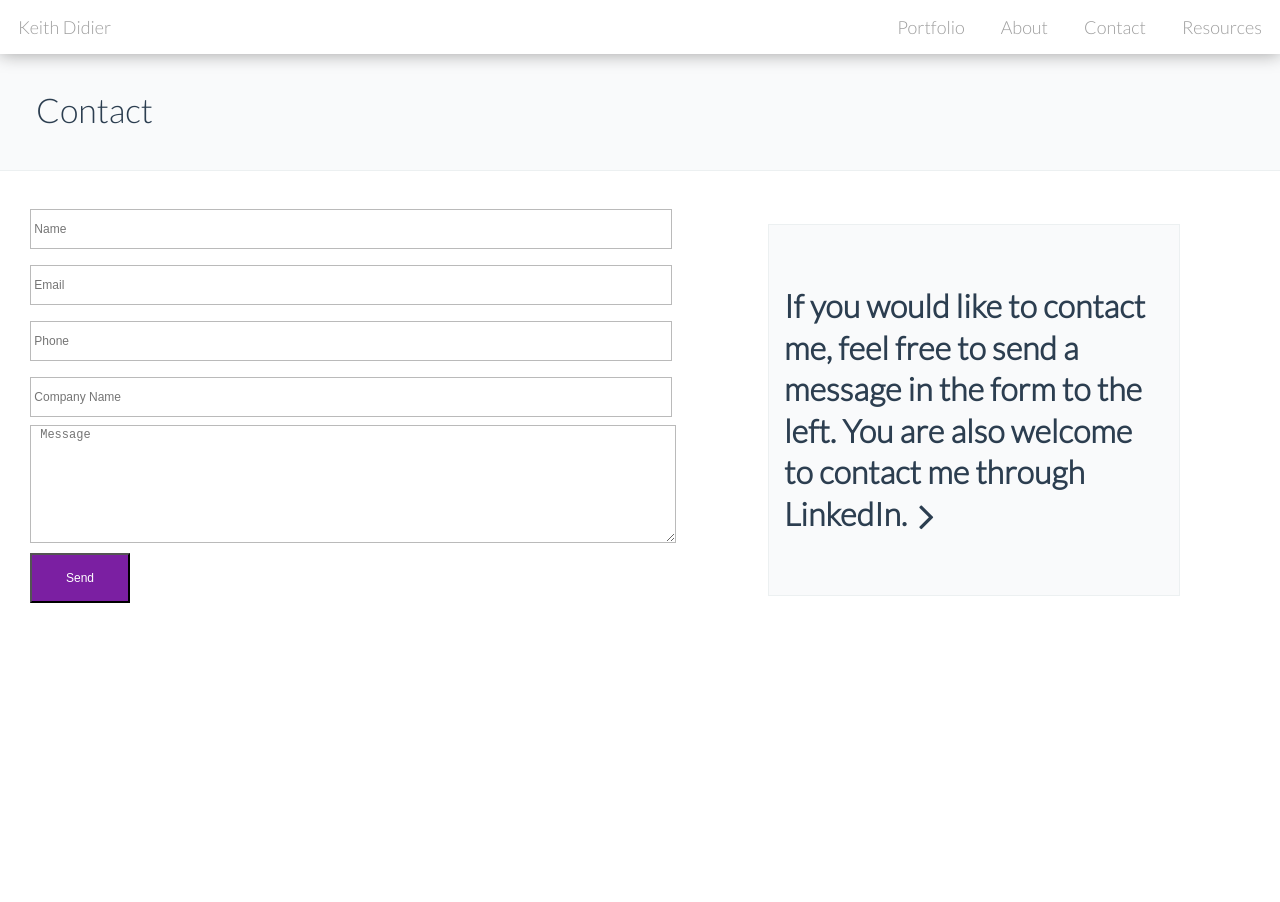
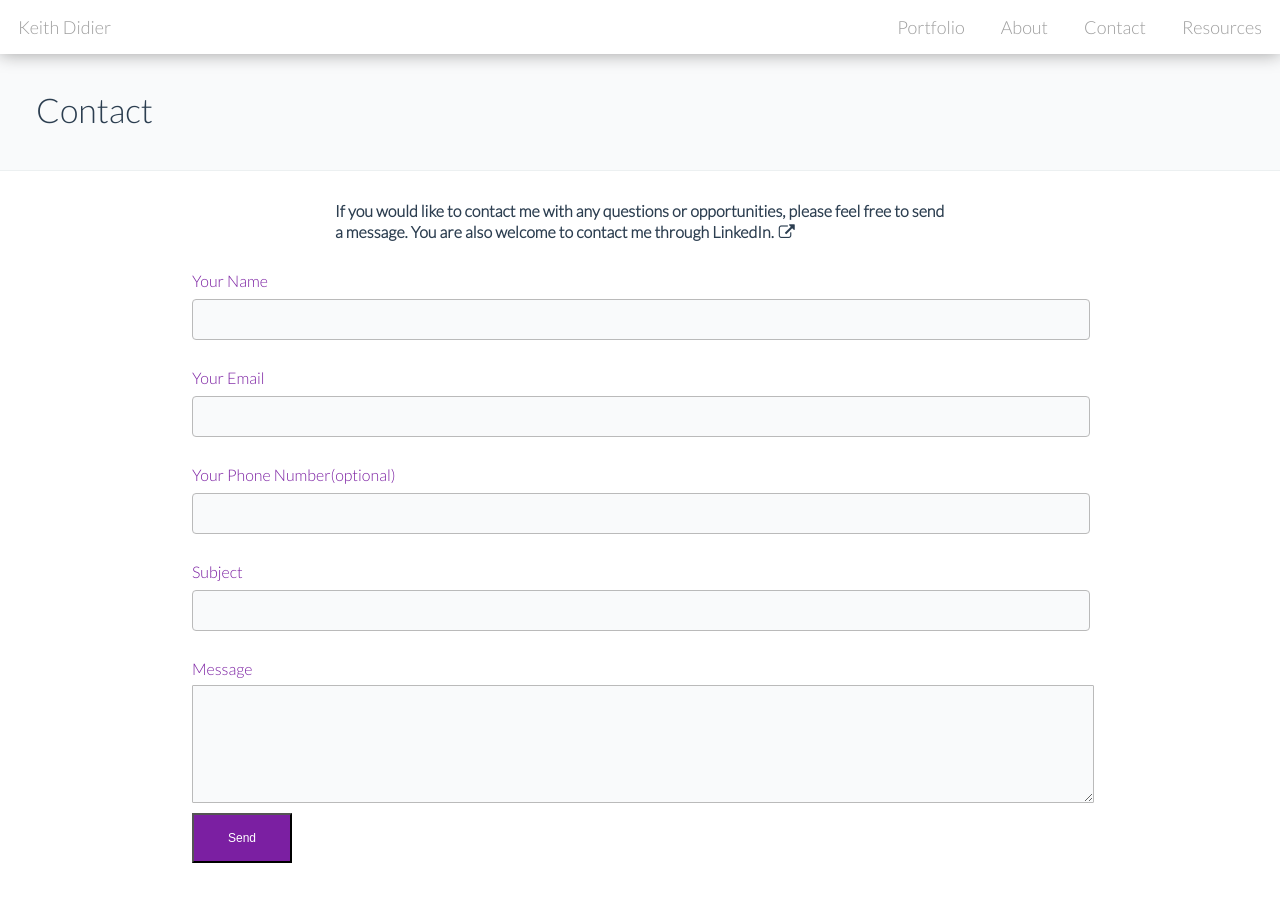
Before and after one commit to keithdidier/portfolio-website, a React (Create React App) app: page /contact in a window 1280 px wide. Shown: the top 902 px of the page. Before the commit the page ends 800 px from the top, so only its background shows below. Built offline with nearby package versions, Linux system fonts and the light colour scheme.

Commit message:
working on contact form

```diff
--- a/main.scss
+++ b/main.scss
@@ -4,6 +4,7 @@
 $theme-color: #7B1FA2;
 $primary-color: #2c3e50;
 $secondary-color: #bababa;
+$tertiary-color: #f9fafb;
 $text-color: #9E9E9E;
 
 // Fonts
--- a/src/components/Contact/Contact.css
+++ b/src/components/Contact/Contact.css
@@ -1,21 +1,5 @@
 @import url("https://fonts.googleapis.com/css?family=Lato:300");
-@-webkit-keyframes fadeIn {
-  0% {
-    opacity: 0; }
-  100% {
-    opacity: 1; } }
-
-@keyframes fadeIn {
-  0% {
-    opacity: 0; }
-  100% {
-    opacity: 1; } }
-
 #contact-wrapper {
-  -webkit-animation-name: fadeIn;
-  animation-name: fadeIn;
-  -webkit-animation-duration: 1s;
-  animation-duration: .64s;
   padding: 50px 0;
   color: #9E9E9E;
   font-family: "Lato", sans-serif; }
@@ -38,72 +22,78 @@
   padding: 30px 10px 0 10px;
   color: #2c3e50;
   font-weight: 700; }
-  .contact-para .fa-angle-right {
-    margin-left: 8px;
-    color: #2c3e50; }
+  .contact-para p {
+    font-size: 1em;
+    font-weight: 900;
+    margin: 0 15px;
+    color: #2c3e50;
+    line-height: 130%; }
+    .contact-para p .fa-external-link {
+      margin-left: 5px;
+      color: #2c3e50; }
 
 .post-message {
   display: flex;
   flex-direction: column;
-  padding: 30px 10px 0 10px; }
+  padding: 30px 10px 0 10px;
+  color: #7B1FA2; }
   .post-message input {
     border: 1px solid #bababa;
-    margin: 8px 0;
+    margin: 10px 0 30px 0;
     padding: 12px 0;
     outline: none;
-    font-size: 12px; }
+    background-color: #f9fafb;
+    border-radius: 4px; }
+  .post-message textarea {
+    margin-top: 8px;
+    background-color: #f9fafb;
+    border-radius: 1px;
+    resize: vertical; }
+  .post-message .send-message {
+    padding: 10px 0 0 0; }
+    .post-message .send-message button {
+      width: 100px;
+      height: 50px;
+      font-size: 12px;
+      background-color: #7B1FA2;
+      color: #fff;
+      cursor: pointer;
+      outline: none; }
+    .post-message .send-message button:hover {
+      opacity: 0.8;
+      transition: .64s; }
 
 #write-message {
   border: 1px solid #bababa;
   outline: none;
   font-size: 12px; }
 
-.send-message {
-  padding: 8px 0 0 10px; }
-  .send-message button {
-    width: 100px;
-    height: 50px;
-    font-size: 12px;
-    background-color: #7B1FA2;
-    color: #fff;
-    cursor: pointer;
-    outline: none; }
-  .send-message button:hover {
-    opacity: 0.8;
-    transition: .64s; }
-
 @media (min-width: 1024px) {
-  .view-title {
+  #contact-wrapper .view-title {
     padding-left: 26px; }
-  .post-message {
-    display: inline-block;
-    padding-left: 30px; }
-    .post-message input {
-      width: 50vw; }
-    .post-message textarea {
-      width: 50vw; }
-  .send-message {
-    padding-left: 30px; }
-  .contact-para {
-    position: absolute;
-    top: 28%;
-    left: 60%;
-    width: 32vw;
-    padding: 60px 0;
-    background: #f9fafb;
+  #contact-wrapper .post-message {
+    width: 70%;
+    margin: 0 auto; }
+    #contact-wrapper .post-message input {
+      width: 100%; }
+    #contact-wrapper .post-message textarea {
+      width: 100%; }
+    #contact-wrapper .post-message .send-message {
+      padding: 10px 0 0 0; }
+  #contact-wrapper .contact-para {
+    width: 50%;
+    margin: 0 auto;
     word-break: break-word;
-    border: 1px solid #ecf0f1;
     font-family: "Lato", sans-serif; }
-    .contact-para p {
-      font-size: 2em;
+    #contact-wrapper .contact-para p {
+      font-size: 1em;
       font-weight: 900;
-      margin: 0 15px;
       color: #2c3e50;
       line-height: 130%; }
-      .contact-para p .fa-angle-right {
-        margin-left: 12px;
+      #contact-wrapper .contact-para p .fa-external-link {
+        margin-left: 5px;
         text-decoration: none;
         color: #2c3e50; }
-        .contact-para p .fa-angle-right:hover {
+        #contact-wrapper .contact-para p .fa-external-link:hover {
           cursor: pointer;
           color: #7B1FA2; } }
--- a/src/components/Contact/Contact.js
+++ b/src/components/Contact/Contact.js
@@ -7,7 +7,8 @@ export default class Contact extends Component {
         super();
 
         this.state = {
-            open: false
+            open: false,
+            value: ""
         }
     }
 
@@ -23,6 +24,31 @@ export default class Contact extends Component {
         });
     };
 
+    handleChange = (event) => {
+        this.setState({
+            value: event.target.value
+        });
+    };
+
+    handleSubmit = (event) => {
+        this.handleTouchTap();
+        event.preventDefault();
+    };
+
+    // handleInput = (input, value) => {
+    //     this.setState({
+    //         input: value
+    //     });
+    //     console.log(input);
+    // };
+
+    // isInputGiven = () => {
+    //     if(this.handleInput > 0) {
+    //         alert("Submited")
+    //         console.log(this.state.handleInput)
+    //     };
+    // };
+
     render() {
         return(
             <section id="contact-wrapper">
@@ -30,27 +56,32 @@ export default class Contact extends Component {
                     <h1>Contact</h1>
                 </div>
                 <section className="contact-para">
-                    <p>If you would like to contact me,
-                        feel free to send a message in the form to the left.
+                    <p>If you would like to contact me with any questions or opportunities,
+                        please feel free to send a message.
                         You are also welcome to contact me through LinkedIn.
                         <a href="https://www.linkedin.com/in/keithdidier/" target="_blank">
-                            <i className="fa fa-angle-right fa-lg" aria-hidden="true"></i>
+                            <i className="fa fa-external-link" aria-hidden="true"></i>
                         </a>
                     </p>
                 </section>
-                <form className="post-message">
-                    <input type="text" placeholder=" Name"/>
-                    <input type="text" placeholder=" Email"/>
-                    <input type="text" placeholder=" Phone"/>
-                    <input type="text" placeholder=" Company Name"/>
+                <form className="post-message" onSubmit={this.handleSubmit}>
+                    <span>Your Name</span>
+                    <input type="text" required onChange={this.handleChange}/>
+                    <span>Your Email</span>
+                    <input type="text" required/>
+                    <span>Your Phone Number(optional)</span>
+                    <input type="text"/>
+                    <span>Subject</span>
+                    <input type="text"/>
+                    <span>Message</span>
                     <textarea
                     id="write-message"
                     rows="8" cols="50"
-                    placeholder=" Message"></textarea>
+                    ></textarea>
+                    <div className="send-message">
+                        <button onClick={this.isInputGiven} type="submit">Send</button>
+                    </div>
                 </form>
-                <div className="send-message">
-                    <button onClick={this.handleTouchTap} type="submit">Send</button>
-                </div>
                 <MuiThemeProvider>
                     <Snackbar
                     open={this.state.open}
--- a/src/components/Contact/Contact.scss
+++ b/src/components/Contact/Contact.scss
@@ -1,19 +1,19 @@
 @import "main.scss";
 
-@-webkit-keyframes fadeIn {
-    0% {opacity: 0;}
-    100% {opacity: 1;}
-    }
-    @keyframes fadeIn {
-    0% {opacity: 0;}
-    100% {opacity: 1;}
-    }
+// @-webkit-keyframes fadeIn {
+//     0% {opacity: 0;}
+//     100% {opacity: 1;}
+//     }
+//     @keyframes fadeIn {
+//     0% {opacity: 0;}
+//     100% {opacity: 1;}
+//     }
 
 #contact-wrapper {
-    -webkit-animation-name: fadeIn;
-    animation-name: fadeIn;
-    -webkit-animation-duration: 1s;
-    animation-duration: .64s;
+    // -webkit-animation-name: fadeIn;
+    // animation-name: fadeIn;
+    // -webkit-animation-duration: 1s;
+    // animation-duration: .64s;
     padding: 50px 0;
     color: $text-color;
     font-family: $primary-font;
@@ -41,10 +41,16 @@
     padding: 30px 10px 0 10px;
     color: $primary-color;
     font-weight: 700;
-
-    .fa-angle-right {
-        margin-left: 8px;
+    p {
+        font-size: 1em;
+        font-weight: 900;
+        margin: 0 15px;
         color: $primary-color;
+        line-height: 130%;
+        .fa-external-link {
+            margin-left: 5px;
+            color: $primary-color;
+        }
     }
 }
 
@@ -52,26 +58,23 @@
     display: flex;
     flex-direction: column;
     padding: 30px 10px 0 10px;
-    // width: 70%;
-
+    color: $theme-color;
         input {
             border: 1px solid $secondary-color;
-        margin: 8px 0;
+            margin: 10px 0 30px 0;
             padding: 12px 0;
             outline: none;
-        font-size: 12px;
+            background-color: #f9fafb;
+            border-radius: 4px;
         }
+        textarea {
+            margin-top: 8px;
+            background-color: #f9fafb;
+            border-radius: 1px;
+            resize: vertical;
         }
-
-#write-message {
-    border: 1px solid $secondary-color;
-    outline: none;
-    font-size: 12px;
-}
-
         .send-message {
-    padding: 8px 0 0 10px;
-
+            padding: 10px 0 0 0;
             button {
                 width: 100px;
                 height: 50px;
@@ -87,49 +90,46 @@
                 transition: .64s;
             }
         }
+}
+
+#write-message {
+    border: 1px solid $secondary-color;
+    outline: none;
+    font-size: 12px;
+}
 
 @media(min-width: 1024px) {
+    #contact-wrapper {
 
         .view-title {
             padding-left: 26px;
         }
-
         .post-message {
-        display: inline-block;
-        padding-left: 30px;
+            width: 70%;
+            margin: 0 auto;
             input{
-           width: 50vw;
+            width: 100%;
             }
             textarea{
-            width: 50vw;
+                width: 100%;
+            }
+            .send-message {
+                padding: 10px 0 0 0;
             }
         }
-
-    .send-message {
-        padding-left: 30px;
-    }
-
         .contact-para {
-        position: absolute;
-        top: 28%;
-        left: 60%;
-        width: 32vw;
-        padding: 60px 0;
-        background: #f9fafb;
+            width: 50%;
+            margin: 0 auto;
             word-break: break-word;
-        // box-shadow: 0 0 1em 0 $text-color;
-        border: 1px solid #ecf0f1;
             font-family: $primary-font;
-
             p {
-            font-size: 2em;
+                font-size: 1em;
                 font-weight: 900;
-            margin: 0 15px;
                 color: $primary-color;
                 line-height: 130%;
 
-            .fa-angle-right {
-                margin-left: 12px;
+                .fa-external-link {
+                    margin-left: 5px;
                     text-decoration: none;
                     color: $primary-color;
 
@@ -141,3 +141,4 @@
             }
         }
     }
+}
--- a/src/components/Portfolio/Portfolio.css
+++ b/src/components/Portfolio/Portfolio.css
@@ -12,10 +12,6 @@
     opacity: 1; } }
 
 #portfolio-wrapper {
-  -webkit-animation-name: fadeIn;
-  animation-name: fadeIn;
-  -webkit-animation-duration: 1s;
-  animation-duration: .64s;
   padding-top: 150px;
   font-family: "Lato", sans-serif; }
   #portfolio-wrapper .recent-work {
@@ -30,7 +26,11 @@
     margin: 0 auto;
     padding-bottom: 30px; }
     #portfolio-wrapper .projects .showcase {
-      padding-top: 30px; }
+      padding-top: 30px;
+      -webkit-animation-name: fadeIn;
+      animation-name: fadeIn;
+      -webkit-animation-duration: 1s;
+      animation-duration: 3s; }
       #portfolio-wrapper .projects .showcase .img-container {
         width: 90%;
         margin: 0 auto; }
```
Also changed, not shown: src/components/About/About.css (+14 -11 lines), src/components/About/About.scss (+27 -8 lines), src/components/Portfolio/Portfolio.scss (+4 -4 lines). Lines whose indentation alone changed are shown as unchanged.
